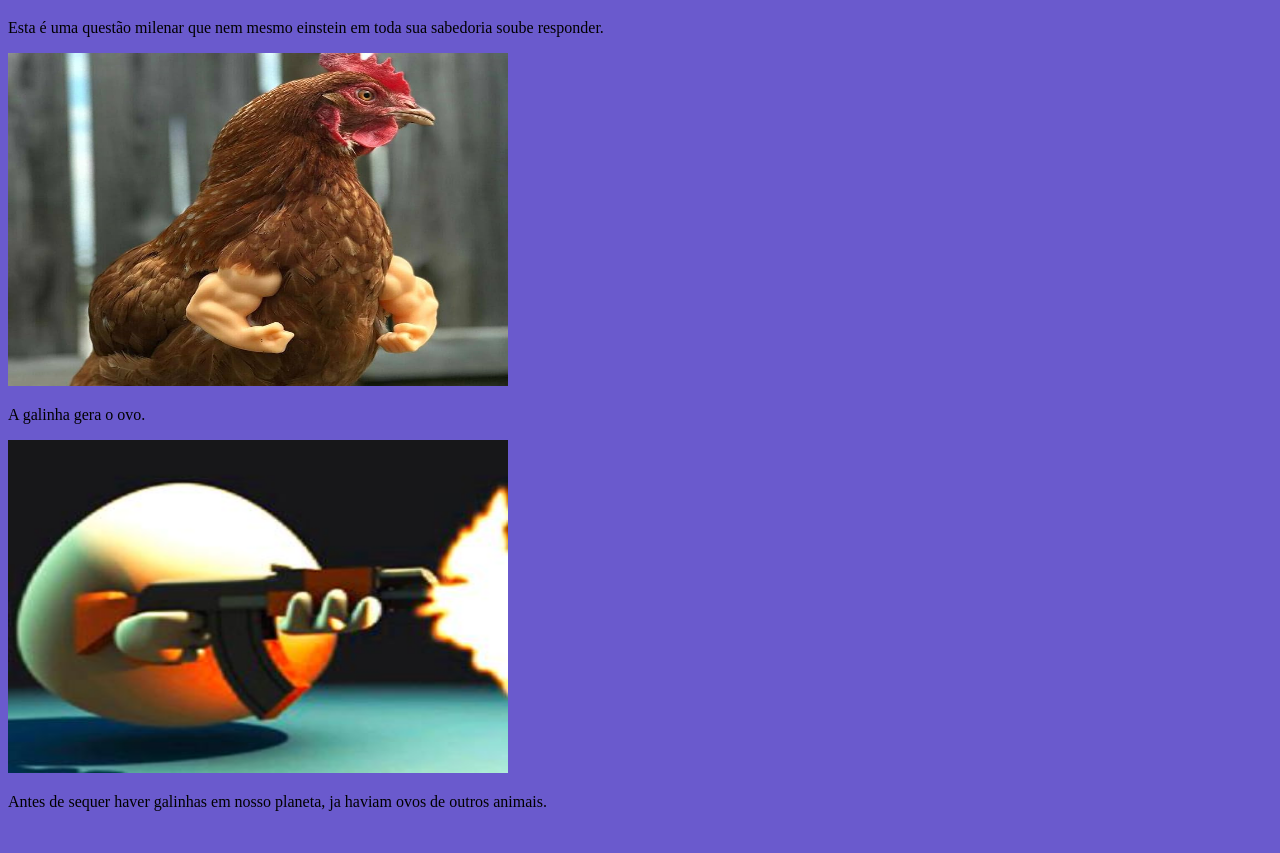
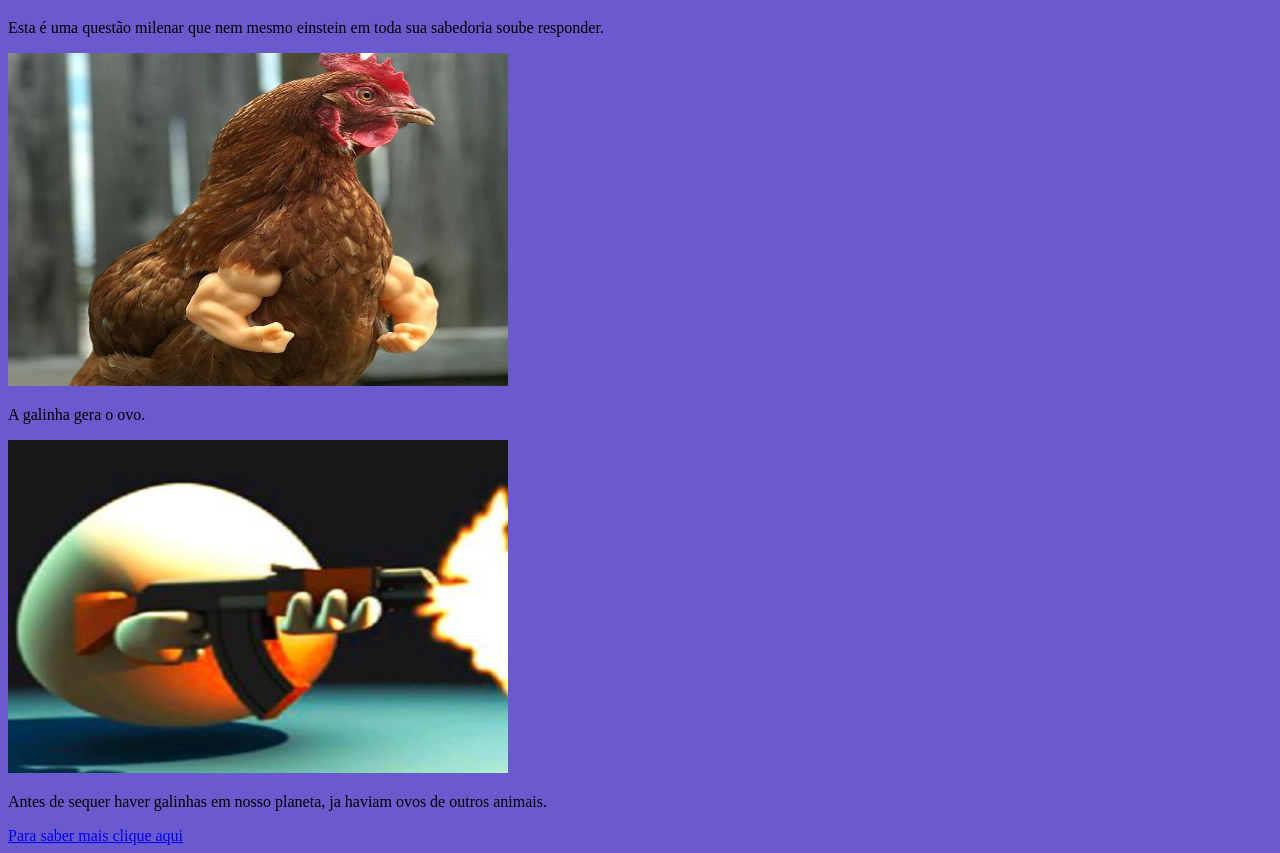
Before and after one commit to Keysser/Erineu, a plain HTML site: page index.html in a window 1280 px wide. Shown: the part 61-914 px from the top of the page. Before the commit the page ends 888 px from the top, so only its background shows below. Drawn offline with Linux system fonts and the light colour scheme.

Commit message:
Update index.html

```diff
--- a/index.html
+++ b/index.html
@@ -14,5 +14,6 @@
 <img src="ovo-armado.jpg" alt="Ovo-Armado" width="500" height="333">
 <p> Antes de sequer haver galinhas em nosso planeta, ja haviam ovos de outros animais.</p>
 
+<a href="https://www.youtube.com/watch?v=dQw4w9WgXcQ">Para saber mais clique aqui</a>
 </body>
 </html>
```
